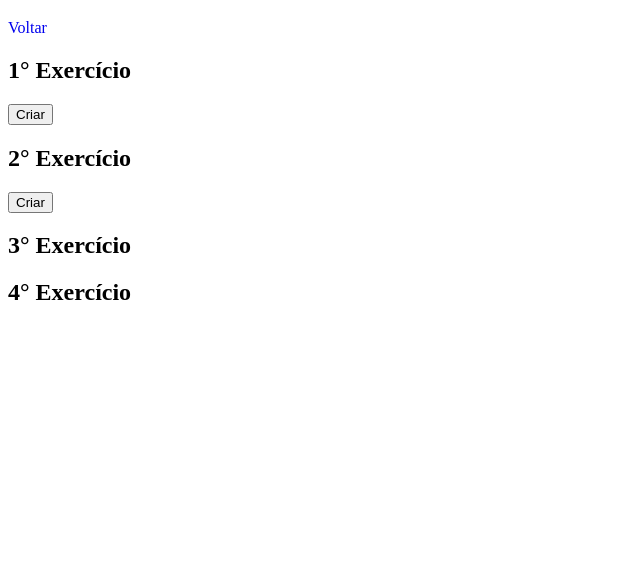
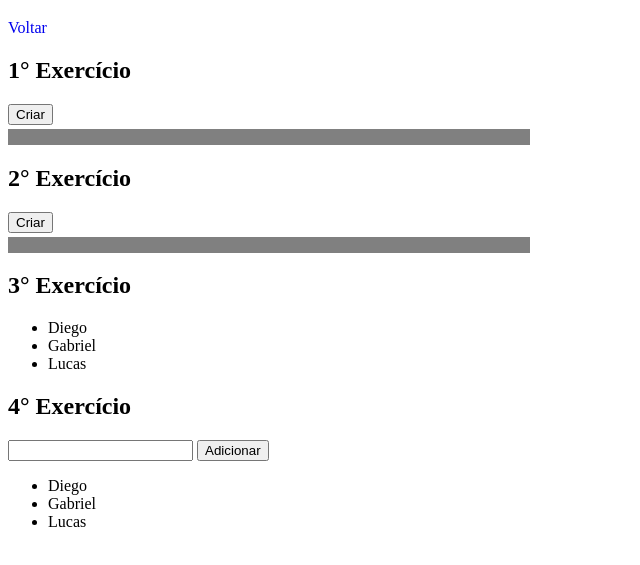
Before and after one commit to ronanmacedo/aprendizado-js.github.io, a plain HTML site: page moduloDois/modDois.html in a window 1280 px wide. Shown: the part 61-626 px from the top of the page, without its empty margins (0-640 px from the left). Drawn offline with Linux system fonts and the light colour scheme.

Commit message:
Módulo dois completo.

```diff
--- a/moduloDois/mainDois.js
+++ b/moduloDois/mainDois.js
@@ -24,7 +24,7 @@ btnUno.onclick = function () {
     var box = document.querySelector('.boxUno');
     sqr.style.height = '100px';
     sqr.style.width = '100px';
-    sqr.style.margin = '.5em 0 .5em 0';
+    sqr.style.margin = '.5em .25em .5em .25em';
     sqr.style.backgroundColor = '#ff0000';
     box.appendChild(sqr);
 }
@@ -60,14 +60,52 @@ btnDois.onclick = function () {
     var box = document.querySelector('.boxDois');
     sqr.style.height = '100px';
     sqr.style.width = '100px';
-    sqr.style.margin = '.5em 0 .5em 0';
+    sqr.style.margin = '.5em .25em .5em .25em';
     sqr.style.backgroundColor = '#ff0000';
     sqr.onmouseout = function () {
         sqr.style.backgroundColor = getRandomColor();
     }
     box.appendChild(sqr);
 }
+/**
+ * Exercicio tres
+ */
+var containerTres = document.querySelector('#exercicioTres');
+var listContainerTres = document.createElement('ul');
+containerTres.appendChild(listContainerTres);
 
+var nomes = ["Diego", "Gabriel", "Lucas"];
+
+for (nome of nomes) {
+    var listItem = document.createElement('li');
+    listItem.innerHTML = nome;
+    listContainerTres.appendChild(listItem);
+}
+/**
+ * Exercicio quatro
+ */
+var containerQuatro = document.querySelector('#exercicioQuatro');
+var listContainerQuatro = document.createElement('ul');
+containerQuatro.appendChild(listContainerQuatro);
+var inputElement = document.querySelector('.inputName');
+
+var nomesOutro = ["Diego", "Gabriel", "Lucas"];
+
+function addName(name) {
+    var listItem = document.createElement('li');
+    listItem.innerHTML = name;
+
+    listContainerQuatro.appendChild(listItem)
+}
+
+function adicionar() {
+    addName(inputElement.value);
+    inputElement.value = "";
+}
+
+for (nome of nomesOutro) {
+    addName(nome);
+}
 /**
  * Criando link para retornar ao menu principal
  */
--- a/moduloDois/modDois.html
+++ b/moduloDois/modDois.html
@@ -1,10 +1,28 @@
 <!DOCTYPE html>
 <html>
+
 <head>
     <meta charset="UTF-8">
     <meta name="viewport" content="width=device-width, initial-scale=1.0">
     <title>JavaScript Teste Dois</title>
+    <style>
+        #appUno,
+        #appDois {
+            width: 40%;
+            height: auto;
+            margin: .25em 0 .25em 0;
+            border: .5em solid #808080;
+        }
+
+        .boxUno,
+        .boxDois {
+            display: grid;
+            justify-content: center;
+            grid-template-columns: auto auto auto auto;
+        }
+    </style>
 </head>
+
 <body>
     <h1>Exercícios Módulo 2</h1>
     <div id="voltar"></div>
@@ -15,7 +33,11 @@
     <h2>3° Exercício</h2>
     <div id="exercicioTres"></div>
     <h2>4° Exercício</h2>
-    <div id="exercicioQuatro"></div>
+    <div id="exercicioQuatro">
+        <input type="text" name="nome" class="inputName">
+        <button type="button" onclick="adicionar()">Adicionar</button>
+    </div>
     <script src="mainDois.js"></script>
 </body>
+
 </html>
--- a/moduloUno/mainUno.js
+++ b/moduloUno/mainUno.js
@@ -87,7 +87,7 @@ experiencia(anosEstudo);
  * exercício 5
  */
 function escrever(vetores) {
-    for (var vetor of vetores) {
+    for (vetor of vetores) {
         var writeSection = `O ${vetor.nome} possui as habilidades: ${vetor.habilidades.join(", ")}`;
         var para = document.createElement('p');
         para.innerHTML = writeSection;
```
